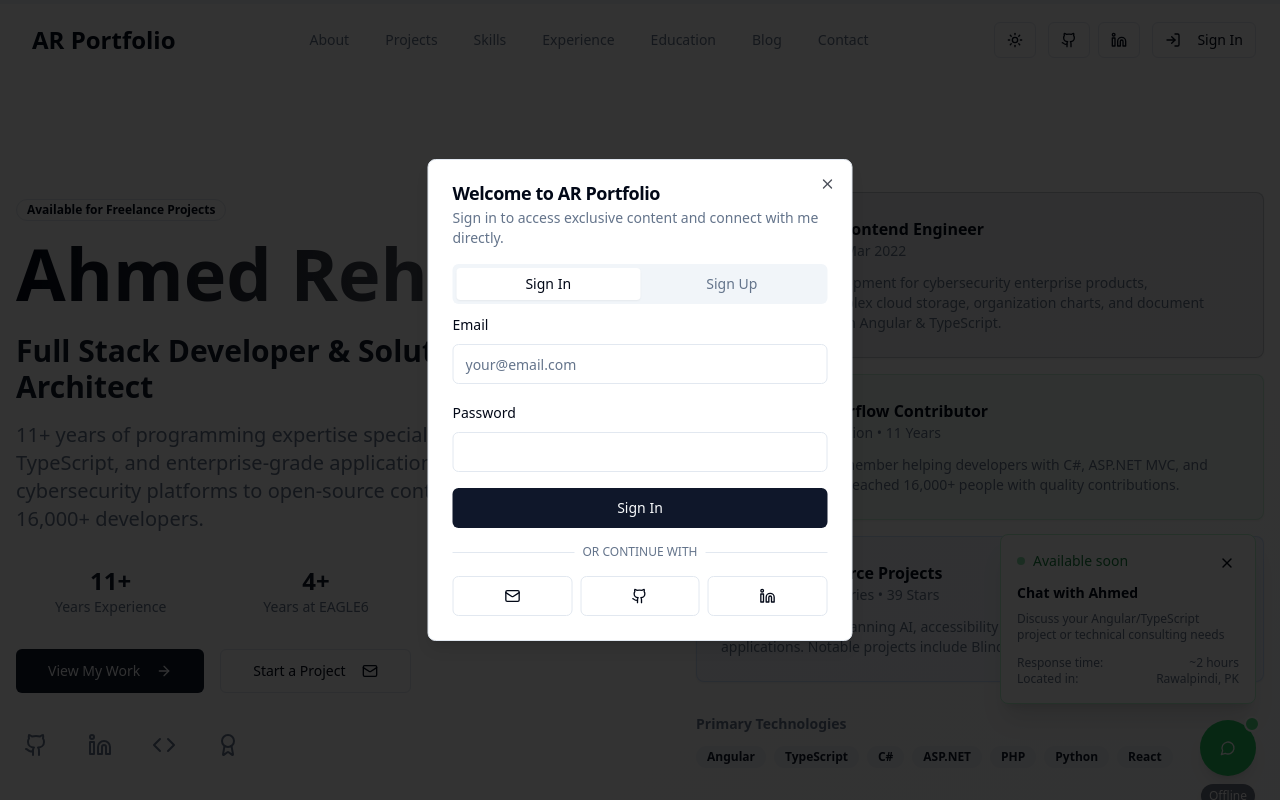
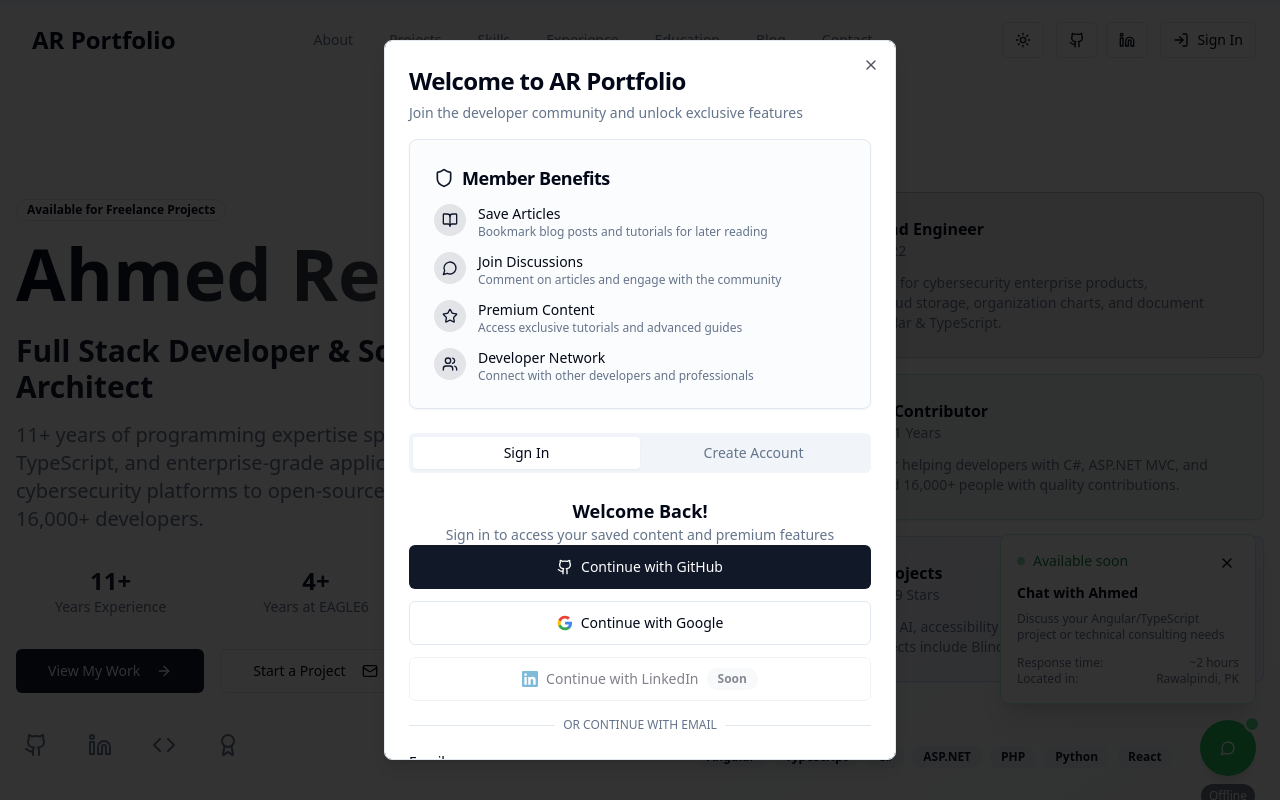
Before and after one commit to ar27111994/passive-portfolio-genesis, a React (Vite) app: page / in a window 1280 px wide. Both pictures are taken after a click on the button "Sign In". Shown: the top 800 px of the page. Built offline with nearby package versions, Linux system fonts and the light colour scheme.

Commit message:
Read
cgen-bb18727a36d8417480483e5bf2ae8d8b

```diff
--- a/src/components/AuthDialog.tsx
+++ b/src/components/AuthDialog.tsx
@@ -1,207 +1,347 @@
-
-import { useState } from 'react';
-import { Dialog, DialogContent, DialogDescription, DialogHeader, DialogTitle, DialogTrigger } from '@/components/ui/dialog';
-import { Button } from '@/components/ui/button';
-import { Input } from '@/components/ui/input';
-import { Label } from '@/components/ui/label';
-import { Tabs, TabsContent, TabsList, TabsTrigger } from '@/components/ui/tabs';
-import { Github, Mail, Linkedin, LogIn } from 'lucide-react';
-import { useAuth } from '@/hooks/useAuth';
-import { useToast } from '@/hooks/use-toast';
+import { useState } from "react";
+import { Button } from "@/components/ui/button";
+import { Input } from "@/components/ui/input";
+import { Label } from "@/components/ui/label";
+import { Card, CardContent, CardDescription, CardHeader, CardTitle } from "@/components/ui/card";
+import { Tabs, TabsContent, TabsList, TabsTrigger } from "@/components/ui/tabs";
+import { Dialog, DialogContent, DialogDescription, DialogHeader, DialogTitle, DialogTrigger } from "@/components/ui/dialog";
+import { Badge } from "@/components/ui/badge";
+import { Separator } from "@/components/ui/separator";
+import { useAuth } from "@/hooks/useAuth";
+import { toast } from "sonner";
+import {
+  LogIn,
+  Github,
+  Mail,
+  User,
+  Eye,
+  EyeOff,
+  Loader2,
+  Shield,
+  Star,
+  Users,
+  BookOpen,
+  MessageCircle
+} from "lucide-react";
 
 export function AuthDialog() {
-  const [open, setOpen] = useState(false);
-  const [email, setEmail] = useState('');
-  const [password, setPassword] = useState('');
-  const [loading, setLoading] = useState(false);
+  const [isOpen, setIsOpen] = useState(false);
+  const [activeTab, setActiveTab] = useState("signin");
+  const [isLoading, setIsLoading] = useState(false);
+  const [showPassword, setShowPassword] = useState(false);
+  const [formData, setFormData] = useState({
+    email: "",
+    password: "",
+    confirmPassword: ""
+  });
+
   const { signInWithProvider, signInWithEmail, signUpWithEmail } = useAuth();
-  const { toast } = useToast();
 
   const handleProviderSignIn = async (provider: 'google' | 'github' | 'linkedin_oidc') => {
+    setIsLoading(true);
     try {
-      setLoading(true);
       await signInWithProvider(provider);
-      setOpen(false);
+      toast.success(`Signing in with ${provider}...`);
+      setIsOpen(false);
     } catch (error: any) {
-      toast({
-        title: 'Error',
-        description: error.message || 'Failed to sign in',
-        variant: 'destructive',
-      });
+      toast.error(error.message || "Failed to sign in");
     } finally {
-      setLoading(false);
+      setIsLoading(false);
     }
   };
 
-  const handleEmailSignIn = async () => {
+  const handleEmailAuth = async (e: React.FormEvent) => {
+    e.preventDefault();
+    setIsLoading(true);
+
     try {
-      setLoading(true);
-      const { error } = await signInWithEmail(email, password);
+      if (activeTab === "signin") {
+        const { error } = await signInWithEmail(formData.email, formData.password);
         if (error) {
-        toast({
-          title: 'Error',
-          description: error.message,
-          variant: 'destructive',
-        });
+          toast.error(error.message);
         } else {
-        setOpen(false);
-        toast({
-          title: 'Success',
-          description: 'Successfully signed in!',
-        });
+          toast.success("Signed in successfully!");
+          setIsOpen(false);
+        }
+      } else {
+        if (formData.password !== formData.confirmPassword) {
+          toast.error("Passwords don't match");
+          return;
+        }
+        if (formData.password.length < 6) {
+          toast.error("Password must be at least 6 characters");
+          return;
+        }
+
+        const { error } = await signUpWithEmail(formData.email, formData.password);
+        if (error) {
+          toast.error(error.message);
+        } else {
+          toast.success("Account created! Please check your email to verify.");
+          setIsOpen(false);
+        }
       }
     } catch (error: any) {
-      toast({
-        title: 'Error',
-        description: 'Failed to sign in',
-        variant: 'destructive',
-      });
+      toast.error(error.message || "An error occurred");
     } finally {
-      setLoading(false);
+      setIsLoading(false);
     }
   };
 
-  const handleEmailSignUp = async () => {
-    try {
-      setLoading(true);
-      const { error } = await signUpWithEmail(email, password);
-      if (error) {
-        toast({
-          title: 'Error',
-          description: error.message,
-          variant: 'destructive',
+  const benefits = [
+    {
+      icon: BookOpen,
+      title: "Save Articles",
+      description: "Bookmark blog posts and tutorials for later reading"
+    },
+    {
+      icon: MessageCircle,
+      title: "Join Discussions",
+      description: "Comment on articles and engage with the community"
+    },
+    {
+      icon: Star,
+      title: "Premium Content",
+      description: "Access exclusive tutorials and advanced guides"
+    },
+    {
+      icon: Users,
+      title: "Developer Network",
+      description: "Connect with other developers and professionals"
+    }
+  ];
+
+  const resetForm = () => {
+    setFormData({
+      email: "",
+      password: "",
+      confirmPassword: ""
     });
-      } else {
-        toast({
-          title: 'Success',
-          description: 'Check your email to verify your account!',
-        });
-        setOpen(false);
-      }
-    } catch (error: any) {
-      toast({
-        title: 'Error',
-        description: 'Failed to sign up',
-        variant: 'destructive',
-      });
-    } finally {
-      setLoading(false);
-    }
+    setShowPassword(false);
+  };
+
+  const handleTabChange = (value: string) => {
+    setActiveTab(value);
+    resetForm();
   };
 
   return (
-    <Dialog open={open} onOpenChange={setOpen}>
+    <Dialog open={isOpen} onOpenChange={setIsOpen}>
       <DialogTrigger asChild>
-        <Button variant="outline" size="sm">
-          <LogIn className="w-4 h-4 mr-2" />
+        <Button variant="outline" size="sm" className="gap-2">
+          <LogIn className="w-4 h-4" />
           Sign In
         </Button>
       </DialogTrigger>
-      <DialogContent className="sm:max-w-[425px]">
-        <DialogHeader>
-          <DialogTitle>Welcome to AR Portfolio</DialogTitle>
+
+      <DialogContent className="sm:max-w-lg max-h-[90vh] overflow-y-auto">
+        <DialogHeader className="text-center">
+          <DialogTitle className="text-2xl font-bold">Welcome to AR Portfolio</DialogTitle>
           <DialogDescription>
-            Sign in to access exclusive content and connect with me directly.
+            Join the developer community and unlock exclusive features
           </DialogDescription>
         </DialogHeader>
 
-        <Tabs defaultValue="signin" className="w-full">
+        <div className="space-y-6">
+          {/* Benefits Section */}
+          <Card className="bg-muted/30">
+            <CardHeader className="pb-3">
+              <CardTitle className="text-lg flex items-center gap-2">
+                <Shield className="w-5 h-5 text-primary" />
+                Member Benefits
+              </CardTitle>
+            </CardHeader>
+            <CardContent className="space-y-3">
+              {benefits.map((benefit, index) => (
+                <div key={index} className="flex items-start gap-3">
+                  <div className="w-8 h-8 bg-primary/10 rounded-full flex items-center justify-center flex-shrink-0">
+                    <benefit.icon className="w-4 h-4 text-primary" />
+                  </div>
+                  <div>
+                    <h4 className="font-medium text-sm">{benefit.title}</h4>
+                    <p className="text-xs text-muted-foreground">{benefit.description}</p>
+                  </div>
+                </div>
+              ))}
+            </CardContent>
+          </Card>
+
+          {/* Authentication Tabs */}
+          <Tabs value={activeTab} onValueChange={handleTabChange} className="w-full">
             <TabsList className="grid w-full grid-cols-2">
               <TabsTrigger value="signin">Sign In</TabsTrigger>
-            <TabsTrigger value="signup">Sign Up</TabsTrigger>
+              <TabsTrigger value="signup">Create Account</TabsTrigger>
             </TabsList>
 
-          <TabsContent value="signin" className="space-y-4">
-            <div className="space-y-4">
-              <div className="space-y-2">
-                <Label htmlFor="signin-email">Email</Label>
-                <Input
-                  id="signin-email"
-                  type="email"
-                  placeholder="your@email.com"
-                  value={email}
-                  onChange={(e) => setEmail(e.target.value)}
-                />
-              </div>
-              <div className="space-y-2">
-                <Label htmlFor="signin-password">Password</Label>
-                <Input
-                  id="signin-password"
-                  type="password"
-                  value={password}
-                  onChange={(e) => setPassword(e.target.value)}
-                />
-              </div>
-              <Button onClick={handleEmailSignIn} disabled={loading} className="w-full">
-                {loading ? 'Signing in...' : 'Sign In'}
-              </Button>
+            <TabsContent value="signin" className="space-y-4 mt-6">
+              <div className="text-center">
+                <h3 className="text-lg font-semibold">Welcome Back!</h3>
+                <p className="text-sm text-muted-foreground">
+                  Sign in to access your saved content and premium features
+                </p>
               </div>
             </TabsContent>
 
-          <TabsContent value="signup" className="space-y-4">
+            <TabsContent value="signup" className="space-y-4 mt-6">
+              <div className="text-center">
+                <h3 className="text-lg font-semibold">Join the Community</h3>
+                <p className="text-sm text-muted-foreground">
+                  Create an account to unlock all features and join discussions
+                </p>
+              </div>
+            </TabsContent>
+
+            {/* Social Sign In Options */}
             <div className="space-y-4">
-              <div className="space-y-2">
-                <Label htmlFor="signup-email">Email</Label>
-                <Input
-                  id="signup-email"
-                  type="email"
-                  placeholder="your@email.com"
-                  value={email}
-                  onChange={(e) => setEmail(e.target.value)}
-                />
-              </div>
-              <div className="space-y-2">
-                <Label htmlFor="signup-password">Password</Label>
-                <Input
-                  id="signup-password"
-                  type="password"
-                  value={password}
-                  onChange={(e) => setPassword(e.target.value)}
-                />
-              </div>
-              <Button onClick={handleEmailSignUp} disabled={loading} className="w-full">
-                {loading ? 'Creating account...' : 'Sign Up'}
+              <div className="space-y-3">
+                <Button
+                  onClick={() => handleProviderSignIn('github')}
+                  disabled={isLoading}
+                  className="w-full gap-2 bg-gray-900 hover:bg-gray-800 text-white"
+                  size="lg"
+                >
+                  {isLoading ? (
+                    <Loader2 className="w-5 h-5 animate-spin" />
+                  ) : (
+                    <Github className="w-5 h-5" />
+                  )}
+                  Continue with GitHub
+                </Button>
+
+                <Button
+                  onClick={() => handleProviderSignIn('google')}
+                  disabled={isLoading}
+                  variant="outline"
+                  className="w-full gap-2"
+                  size="lg"
+                >
+                  {isLoading ? (
+                    <Loader2 className="w-5 h-5 animate-spin" />
+                  ) : (
+                    <svg className="w-5 h-5" viewBox="0 0 24 24">
+                      <path fill="#4285F4" d="M22.56 12.25c0-.78-.07-1.53-.2-2.25H12v4.26h5.92c-.26 1.37-1.04 2.53-2.21 3.31v2.77h3.57c2.08-1.92 3.28-4.74 3.28-8.09z"/>
+                      <path fill="#34A853" d="M12 23c2.97 0 5.46-.98 7.28-2.66l-3.57-2.77c-.98.66-2.23 1.06-3.71 1.06-2.86 0-5.29-1.93-6.16-4.53H2.18v2.84C3.99 20.53 7.7 23 12 23z"/>
+                      <path fill="#FBBC05" d="M5.84 14.09c-.22-.66-.35-1.36-.35-2.09s.13-1.43.35-2.09V7.07H2.18C1.43 8.55 1 10.22 1 12s.43 3.45 1.18 4.93l2.85-2.22.81-.62z"/>
+                      <path fill="#EA4335" d="M12 5.38c1.62 0 3.06.56 4.21 1.64l3.15-3.15C17.45 2.09 14.97 1 12 1 7.7 1 3.99 3.47 2.18 7.07l3.66 2.84c.87-2.6 3.3-4.53 6.16-4.53z"/>
+                    </svg>
+                  )}
+                  Continue with Google
+                </Button>
+
+                {/* LinkedIn OAuth would require additional setup */}
+                <Button
+                  onClick={() => toast.info("LinkedIn sign-in coming soon!")}
+                  disabled={true}
+                  variant="outline"
+                  className="w-full gap-2 opacity-50"
+                  size="lg"
+                >
+                  <svg className="w-5 h-5" fill="#0077B5" viewBox="0 0 24 24">
+                    <path d="M20.447 20.452h-3.554v-5.569c0-1.328-.027-3.037-1.852-3.037-1.853 0-2.136 1.445-2.136 2.939v5.667H9.351V9h3.414v1.561h.046c.477-.9 1.637-1.85 3.37-1.85 3.601 0 4.267 2.37 4.267 5.455v6.286zM5.337 7.433c-1.144 0-2.063-.926-2.063-2.065 0-1.138.92-2.063 2.063-2.063 1.14 0 2.064.925 2.064 2.063 0 1.139-.925 2.065-2.064 2.065zm1.782 13.019H3.555V9h3.564v11.452zM22.225 0H1.771C.792 0 0 .774 0 1.729v20.542C0 23.227.792 24 1.771 24h20.451C23.2 24 24 23.227 24 22.271V1.729C24 .774 23.2 0 22.222 0h.003z"/>
+                  </svg>
+                  Continue with LinkedIn
+                  <Badge variant="secondary" className="text-xs">Soon</Badge>
                 </Button>
               </div>
-          </TabsContent>
-        </Tabs>
 
               <div className="relative">
                 <div className="absolute inset-0 flex items-center">
-            <span className="w-full border-t" />
+                  <Separator className="w-full" />
                 </div>
                 <div className="relative flex justify-center text-xs uppercase">
                   <span className="bg-background px-2 text-muted-foreground">
-              Or continue with
+                    Or continue with email
                   </span>
                 </div>
               </div>
 
-        <div className="grid grid-cols-3 gap-2">
+              {/* Email Form */}
+              <form onSubmit={handleEmailAuth} className="space-y-4">
+                <div className="space-y-2">
+                  <Label htmlFor="email">Email</Label>
+                  <div className="relative">
+                    <Mail className="absolute left-3 top-3 h-4 w-4 text-muted-foreground" />
+                    <Input
+                      id="email"
+                      type="email"
+                      placeholder="your.email@example.com"
+                      value={formData.email}
+                      onChange={(e) => setFormData({ ...formData, email: e.target.value })}
+                      className="pl-10"
+                      required
+                    />
+                  </div>
+                </div>
+
+                <div className="space-y-2">
+                  <Label htmlFor="password">Password</Label>
+                  <div className="relative">
+                    <User className="absolute left-3 top-3 h-4 w-4 text-muted-foreground" />
+                    <Input
+                      id="password"
+                      type={showPassword ? "text" : "password"}
+                      placeholder="Enter your password"
+                      value={formData.password}
+                      onChange={(e) => setFormData({ ...formData, password: e.target.value })}
+                      className="pl-10 pr-10"
+                      required
+                    />
                     <Button
-            variant="outline"
-            onClick={() => handleProviderSignIn('google')}
-            disabled={loading}
+                      type="button"
+                      variant="ghost"
+                      size="sm"
+                      className="absolute right-0 top-0 h-full px-3 py-2 hover:bg-transparent"
+                      onClick={() => setShowPassword(!showPassword)}
+                    >
+                      {showPassword ? (
+                        <EyeOff className="h-4 w-4 text-muted-foreground" />
+                      ) : (
+                        <Eye className="h-4 w-4 text-muted-foreground" />
+                      )}
+                    </Button>
+                  </div>
+                </div>
+
+                {activeTab === "signup" && (
+                  <div className="space-y-2">
+                    <Label htmlFor="confirmPassword">Confirm Password</Label>
+                    <div className="relative">
+                      <User className="absolute left-3 top-3 h-4 w-4 text-muted-foreground" />
+                      <Input
+                        id="confirmPassword"
+                        type={showPassword ? "text" : "password"}
+                        placeholder="Confirm your password"
+                        value={formData.confirmPassword}
+                        onChange={(e) => setFormData({ ...formData, confirmPassword: e.target.value })}
+                        className="pl-10"
+                        required
+                      />
+                    </div>
+                  </div>
+                )}
+
+                <Button
+                  type="submit"
                   className="w-full"
+                  size="lg"
+                  disabled={isLoading}
                 >
-            <Mail className="w-4 h-4" />
+                  {isLoading ? (
+                    <Loader2 className="w-4 h-4 animate-spin mr-2" />
+                  ) : null}
+                  {activeTab === "signin" ? "Sign In" : "Create Account"}
                 </Button>
-          <Button
-            variant="outline"
-            onClick={() => handleProviderSignIn('github')}
-            disabled={loading}
-            className="w-full"
-          >
-            <Github className="w-4 h-4" />
-          </Button>
-          <Button
-            variant="outline"
-            onClick={() => handleProviderSignIn('linkedin_oidc')}
-            disabled={loading}
-            className="w-full"
-          >
-            <Linkedin className="w-4 h-4" />
-          </Button>
+              </form>
+
+              {/* Terms and Privacy */}
+              <p className="text-xs text-center text-muted-foreground">
+                By continuing, you agree to our{" "}
+                <button className="underline hover:text-primary">Terms of Service</button>
+                {" "}and{" "}
+                <button className="underline hover:text-primary">Privacy Policy</button>
+              </p>
+            </div>
+          </Tabs>
         </div>
       </DialogContent>
     </Dialog>
```
Lines whose indentation alone changed are shown as unchanged.
